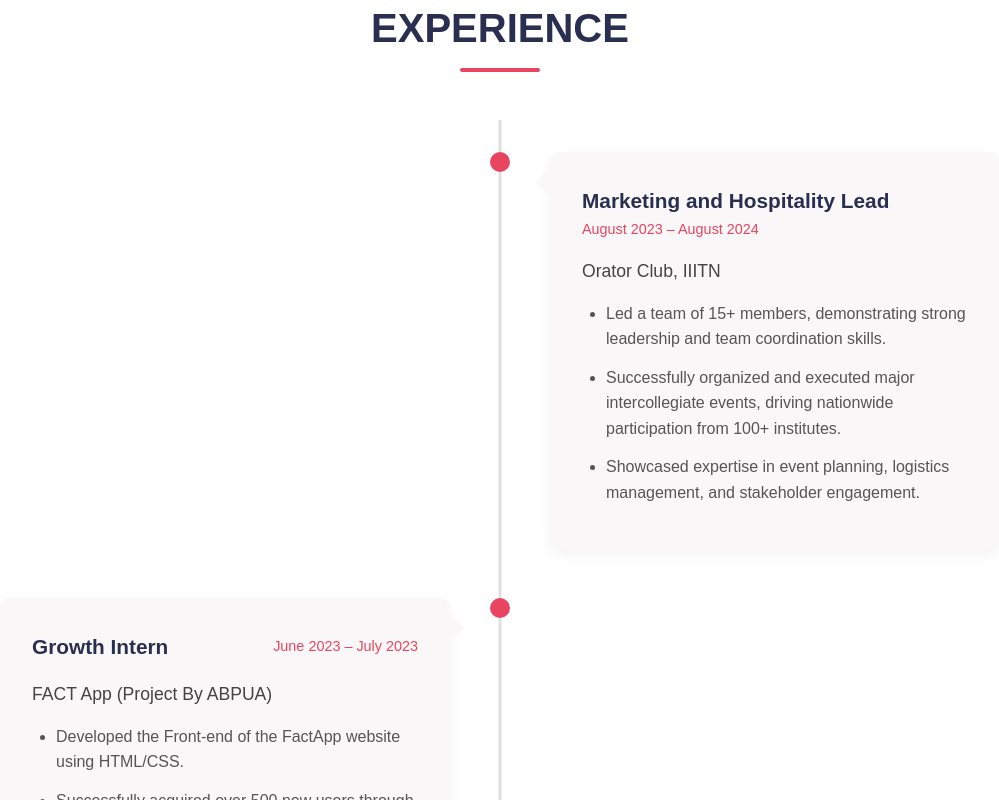
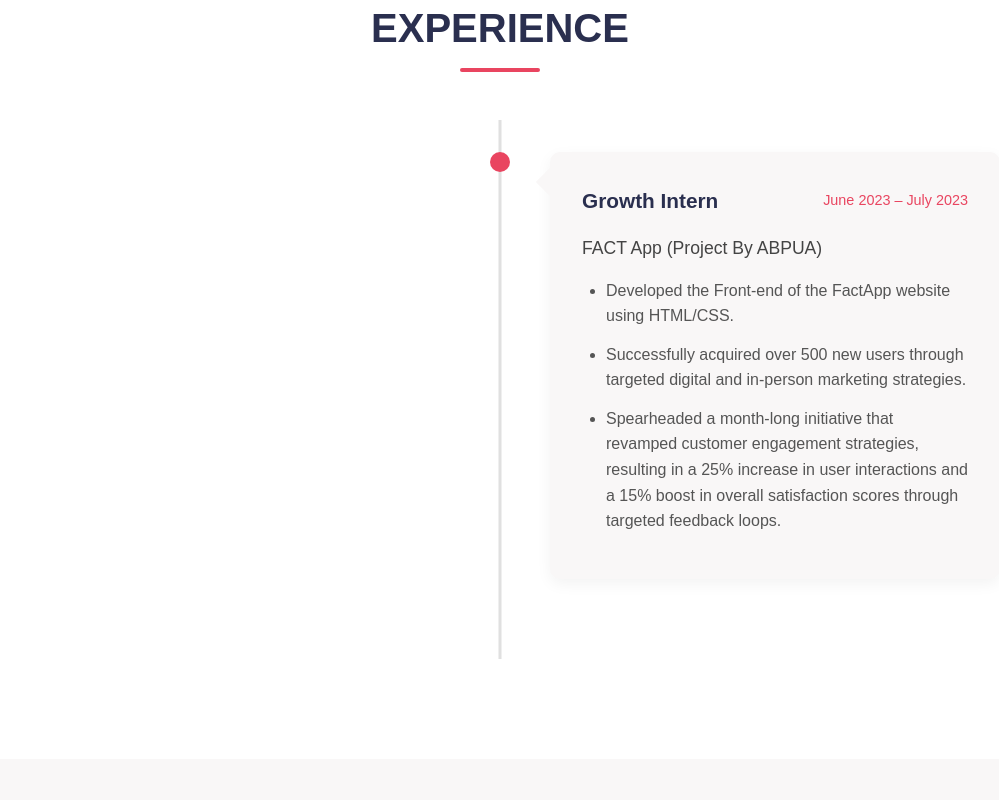
Before and after one commit to SanskarBajaj123/Portfolio_Website, a React (Create React App) app in the folder portfolio-website/: page / in a window 1280 px wide. Shown: the part 1800-2600 px from the top of the page, without its empty margins (140-1139 px from the left). Built offline with nearby package versions, Linux system fonts and the light colour scheme.

Commit message:
New Features

```diff
--- a/portfolio-website/src/App.js
+++ b/portfolio-website/src/App.js
@@ -10,6 +10,7 @@ import Achievements from './components/Achievements';
 import Contact from './components/Contact';
 import Footer from './components/Footer';
 import './App.css';
+import ScrollToTopButton from './components/ScrollToTopButton';
 
 function App() {
   return (
@@ -27,6 +28,7 @@ function App() {
               <Skills />
               <Achievements />
               <Contact />
+              <ScrollToTopButton />
             </>
           } />
         </Routes>
--- a/portfolio-website/src/components/Experience.js
+++ b/portfolio-website/src/components/Experience.js
@@ -17,27 +17,7 @@ const Experience = () => {
       </motion.div>
       <div className="experience-container">
         <div className="timeline">
-          <motion.div
-            className="timeline-item"
-            initial={{ opacity: 0, y: 50 }}
-            whileInView={{ opacity: 1, y: 0 }}
-            viewport={{ once: true }}
-            transition={{ duration: 0.5, delay: 0.2 }}
-          >
-            <div className="timeline-dot"></div>
-            <div className="timeline-content">
-              <div className="timeline-header">
-                <h3>Marketing and Hospitality Lead</h3>
-                <span className="timeline-period">August 2023 – August 2024</span>
-              </div>
-              <h4>Orator Club, IIITN</h4>
-              <ul className="timeline-list">
-                <li>Led a team of 15+ members, demonstrating strong leadership and team coordination skills.</li>
-                <li>Successfully organized and executed major intercollegiate events, driving nationwide participation from 100+ institutes.</li>
-                <li>Showcased expertise in event planning, logistics management, and stakeholder engagement.</li>
-              </ul>
-            </div>
-          </motion.div>
+
 
           <motion.div
             className="timeline-item"
--- a/portfolio-website/src/components/Hero.css
+++ b/portfolio-website/src/components/Hero.css
@@ -77,7 +77,7 @@
   }
 
   .btn {
-    padding: 12px 28px;
+    padding: 12px 20px;
     border-radius: 50px;
     font-weight: 500;
     cursor: pointer;
--- a/portfolio-website/src/components/Projects.js
+++ b/portfolio-website/src/components/Projects.js
@@ -18,6 +18,16 @@ const Projects = () => {
       ]
     },
     {
+      title: "Sentiment Analysis of Tweets",
+      description: "Built and deployed a Sentiment Analysis Web App using traditional machine learning models including Logistic Regression and Naive Bayes. Implemented a robust NLP pipeline using NLTK for preprocessing tasks such as stemming, stopword removal, and vectorization with TF-IDF. Developed an intuitive frontend using HTML, CSS, and JavaScript integrated with a Flask backend for real-time tweet sentiment classification. Achieved high accuracy and performance across multiple test datasets.",
+      technologies: ["Logistic Regression", "Naive Bayes", "NLTK", "TF-IDF", "Flask", "HTML/CSS/JS", "Render"],
+      links: [
+        { name: "GitHub", url: "https://github.com/SanskarBajaj123/Sentiment_Analyzer" },
+        { name: "Live Demo", url: "https://sentiment-analyzer-frontend.onrender.com/" }
+      ]
+    },
+
+    {
       title: "College Management System",
       description: "Collaborated on a group project to develop a web-based College Management System with role-based authentication for Admin, Faculty, and Student portals. Implemented secure login and personalized dashboards using Django's built-in authentication. Admins managed departments and courses, faculty tracked academic performance, and students accessed their records and certificate applications. Developed core modules for managing academic records, fee payments, library resources, grievances, and feedback collection.",
       technologies: ["HTML/CSS", "JavaScript", "Django", "SQLite", "Bootstrap"],
@@ -32,7 +42,16 @@ const Projects = () => {
       links: [
         { name: "GitHub", url: "https://github.com/SanskarBajaj123/Mini-Election-Portal" }
       ]
+    },
+    {
+      title: "Savory Bites: Exploring Culinary Delights",
+      description: "Developed a full-stack Cafe Management Web App that streamlines the process of managing menu items, orders, and table bookings. The system enables users to explore various cuisines, manage daily specials, and process customer orders efficiently. Utilized Flask for backend logic and MySQL for data management, paired with a visually appealing frontend built using HTML, CSS, JavaScript, and Bootstrap to enhance the user experience.",
+      technologies: ["Flask", "MySQL", "HTML/CSS/JS", "Bootstrap", "Jinja2"],
+      links: [
+        { name: "GitHub", url: "https://github.com/SanskarBajaj123/group_project" }
+      ]
     }
+
   ];
 
   // Get visible projects for circular effect
--- a/portfolio-website/src/components/ScrollToTop.css
+++ b/portfolio-website/src/components/ScrollToTop.css
@@ -5,7 +5,7 @@
     background-color: #e94560;
     color: white;
     padding: 12px;
-    border-radius: 50%;
+    border-radius: 25%;
     cursor: pointer;
     z-index: 999;
     box-shadow: 0 5px 15px rgba(0, 0, 0, 0.2);
--- a/portfolio-website/src/components/Skills.css
+++ b/portfolio-website/src/components/Skills.css
@@ -65,3 +65,31 @@
       padding: 1.5rem;
     }
   }
+  /* Existing styles... (keep them) */
+
+.scrolling-wrapper {
+  overflow: hidden;
+  width: 100%;
+  position: relative;
+}
+
+.scrolling-content {
+  display: flex;
+  gap: 1rem;
+  animation: scroll-left 20s linear infinite;
+}
+
+@keyframes scroll-left {
+  0% {
+    transform: translateX(0);
+  }
+  100% {
+    transform: translateX(-50%);
+  }
+}
+
+/* Optional: Make sure the skill items don’t wrap */
+.scrolling-content .skill-item {
+  flex-shrink: 0;
+  white-space: nowrap;
+}
--- a/portfolio-website/src/components/Skills.js
+++ b/portfolio-website/src/components/Skills.js
@@ -6,11 +6,11 @@ const Skills = () => {
   const skillCategories = [
     {
       category: "Languages",
-      skills: ["Python", "C", "C++", "HTML/CSS", "PHP", "JavaScript", "SQL", "Flask", "Django"]
+      skills: ["Python", "C", "C++", "HTML/CSS", "PHP", "JavaScript", "SQL"]
     },
     {
       category: "Frameworks & Libraries",
-      skills: ["NumPy", "Pandas", "Scikit Learn", "PyTorch", "TensorFlow", "Keras", "Bootstrap", "React"]
+      skills: ["Flask", "Django","NumPy", "Pandas", "Scikit-Learn", "PyTorch", "TensorFlow", "Keras", "Bootstrap", "React"]
     },
     {
       category: "Tools & Platforms",
@@ -33,25 +33,20 @@ const Skills = () => {
 
       <div className="skills-container">
         {skillCategories.map((category, idx) => (
-          <motion.div
-            key={idx}
-            className="skill-category"
-            initial={{ opacity: 0, y: 30 }}
-            whileInView={{ opacity: 1, y: 0 }}
-            viewport={{ once: true }}
-            transition={{ duration: 0.5, delay: 0.2 * idx }}
-          >
+          <div key={idx} className="skill-category">
             <h3>{category.category}</h3>
-            <div className="skill-items">
-              {category.skills.map((skill, index) => (
-                <div key={index} className="skill-item">
-                  <div className="skill-info">
-                    <p>{skill}</p>
+            <div className="scrolling-wrapper">
+              <div className="scrolling-content">
+                {[...category.skills, ...category.skills].map((skill, index) => (
+                  <div key={index} className="skill-item">
+                    <div className="skill-info">
+                      <p>{skill}</p>
+                    </div>
                   </div>
-                </div>
-              ))}
+                ))}
+              </div>
             </div>
-          </motion.div>
+          </div>
         ))}
       </div>
     </section>
```
